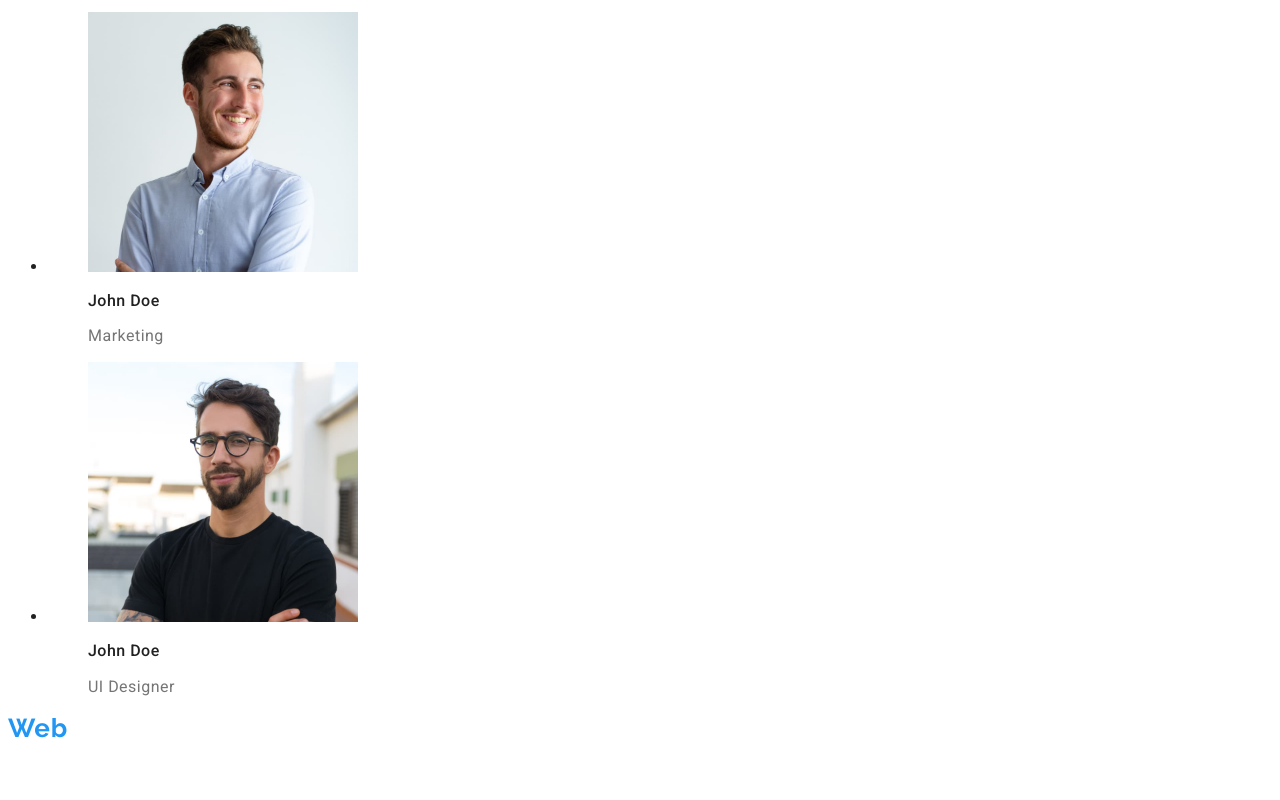
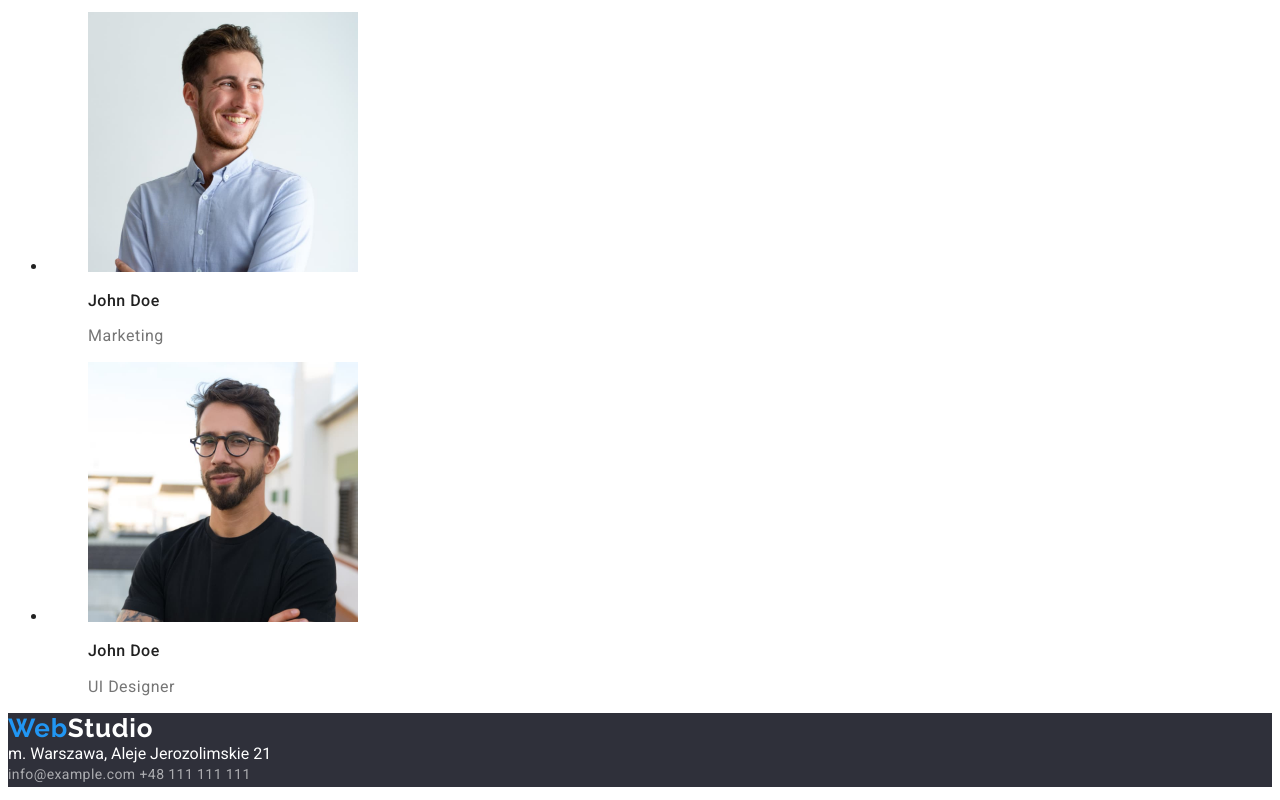
Before and after one commit to mielnikmagdalena/goit-markup-hw-02, a plain HTML site: page index.html in a window 1280 px wide. Shown: the part 2844-3644 px from the top of the page. Drawn offline with Linux system fonts and the light colour scheme.

Commit message:
index.html+portfolio.html+styles.css refactored

```diff
--- a/css/styles.css
+++ b/css/styles.css
@@ -28,17 +28,18 @@ body {
 .studio-white {
     color: var(--white);
 }
+.footer-wrapper {
+    font-style: normal;
+    background-color: var(--verydarkgrey);
+}
 
 .footer-wrapper .company-info {
-    width: 1600px;
-    height: 252px;
-    top: 1628px;
     background-color: var(--verydarkgrey);
+    color: var(--white);
 }
 .company-info {
     font-style: normal;
 }
-
 .nav-list {
     list-style: none;
 }
--- a/index.html
+++ b/index.html
@@ -175,8 +175,8 @@
             <a class="logo" href="index.html"
                 >Web<span class="studio-white">Studio</span></a
             >
-            <address>
-                <span class="address">m. Warszawa, Aleje Jerozolimskie 21</span>
+            <address class="company-info">
+                <span>m. Warszawa, Aleje Jerozolimskie 21</span>
                 <div class="second-contacts">
                     <a href="info@example.com">info@example.com</a>
                     <a href="+48111111111">+48 111 111 111</a>
```
Also changed, not shown: portfolio.html (+1 -1 lines).
